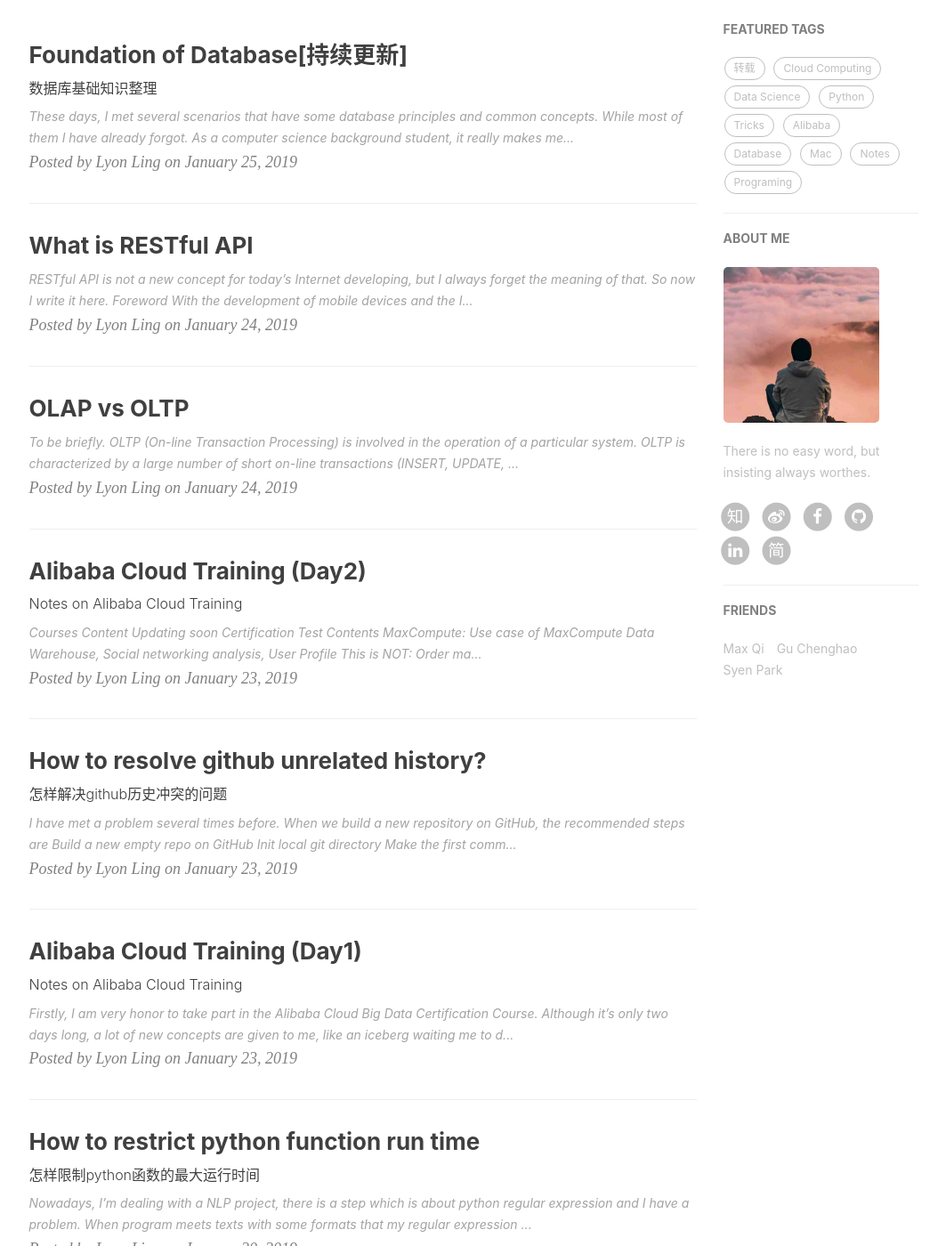
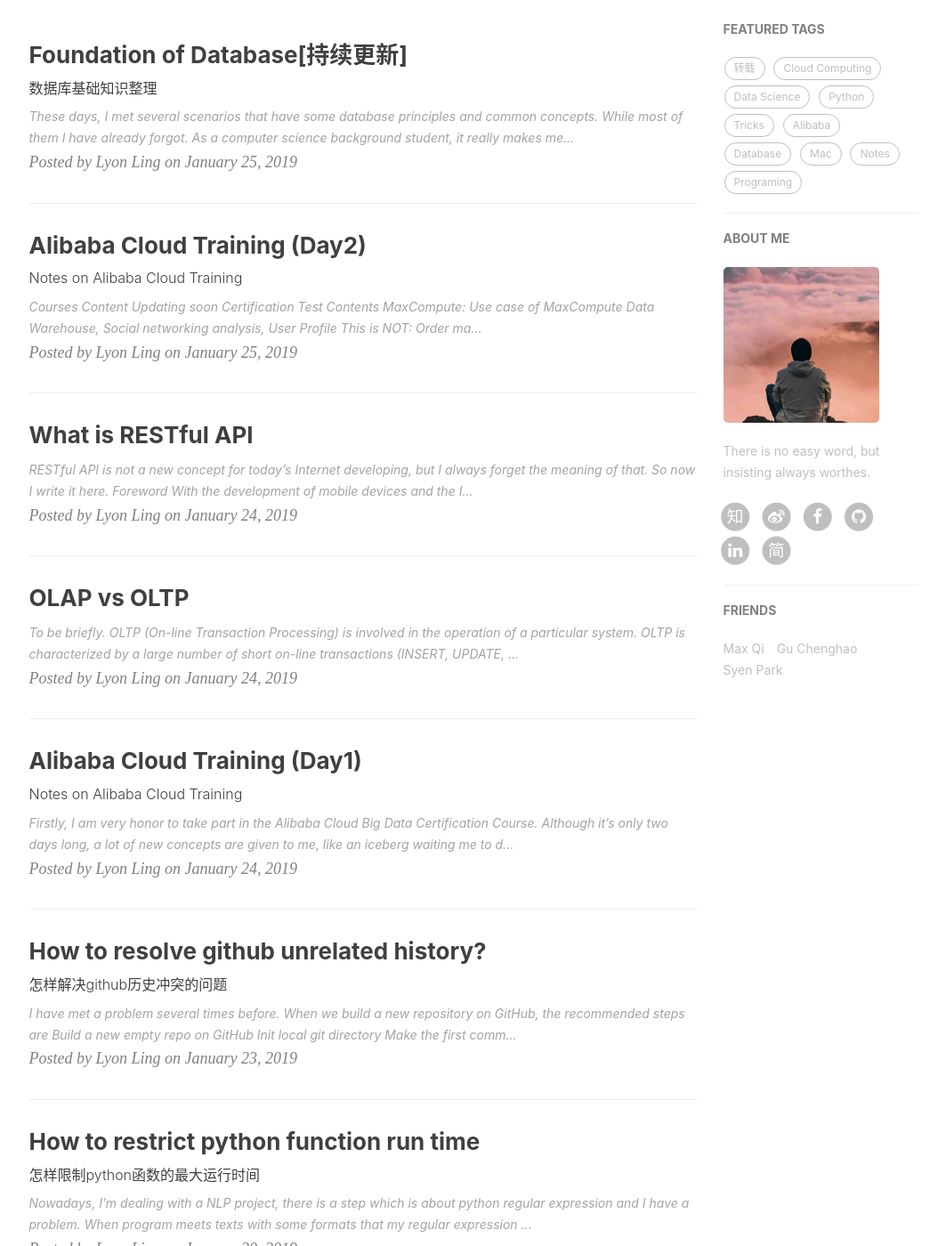
Before and after one commit to LiyangLingIntel/LiyangLingIntel.github.io, a Jekyll site: the page built from index.html, in a window 1280 px wide and 1400 px high, scrolled down 423 px. Shown: the whole window at 89% size, without its empty margins (135-1198 px from the left). Built offline with Jekyll 4.4.1, drawn with Linux system fonts in a browser that asks for light colours; nearby versions of some CDN libraries; the list of posts is cut into pages by our own code; comment, search, counter and statistics services are not loaded.

Commit message:
update posts

```diff
--- a/_posts/2019-01-23-Alibaba Cloud Training Day1.md
+++ b/_posts/2019-01-23-Alibaba Cloud Training Day1.md
@@ -2,7 +2,7 @@
 layout:     post
 title:      "Alibaba Cloud Training (Day1)"
 subtitle:    Notes on Alibaba Cloud Training
-date:       2019-01-23
+date:       2019-01-24
 author:     Lyon Ling
 header-img: img/post-bg-cloudcomputing2.jpg
 catalog: true
--- a/_posts/2019-01-24-Alibaba Cloud Training Day2.md
+++ b/_posts/2019-01-24-Alibaba Cloud Training Day2.md
@@ -2,7 +2,7 @@
 layout:     post
 title:      "Alibaba Cloud Training (Day2)"
 subtitle:    Notes on Alibaba Cloud Training
-date:       2019-01-23
+date:       2019-01-25
 author:     Lyon Ling
 header-img: img/post-bg-cloudcomputing.jpg
 catalog: true
```
